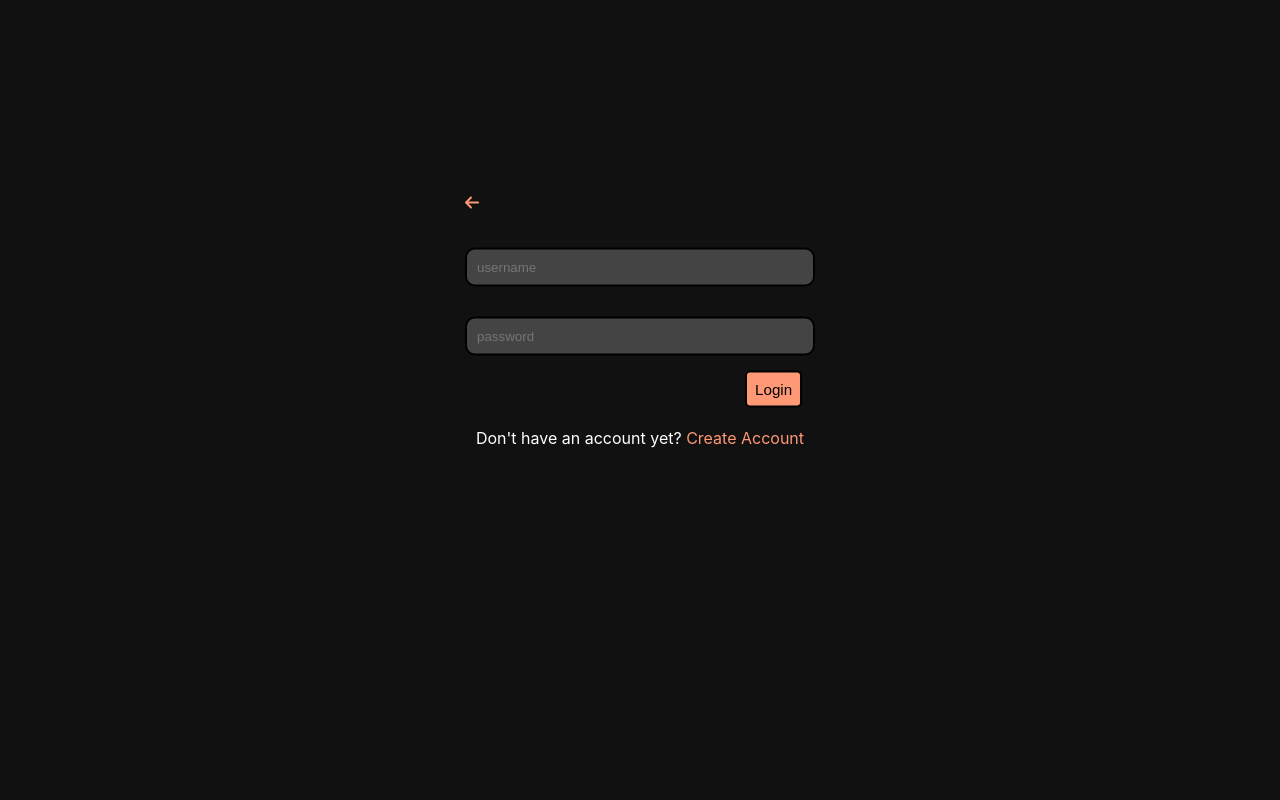
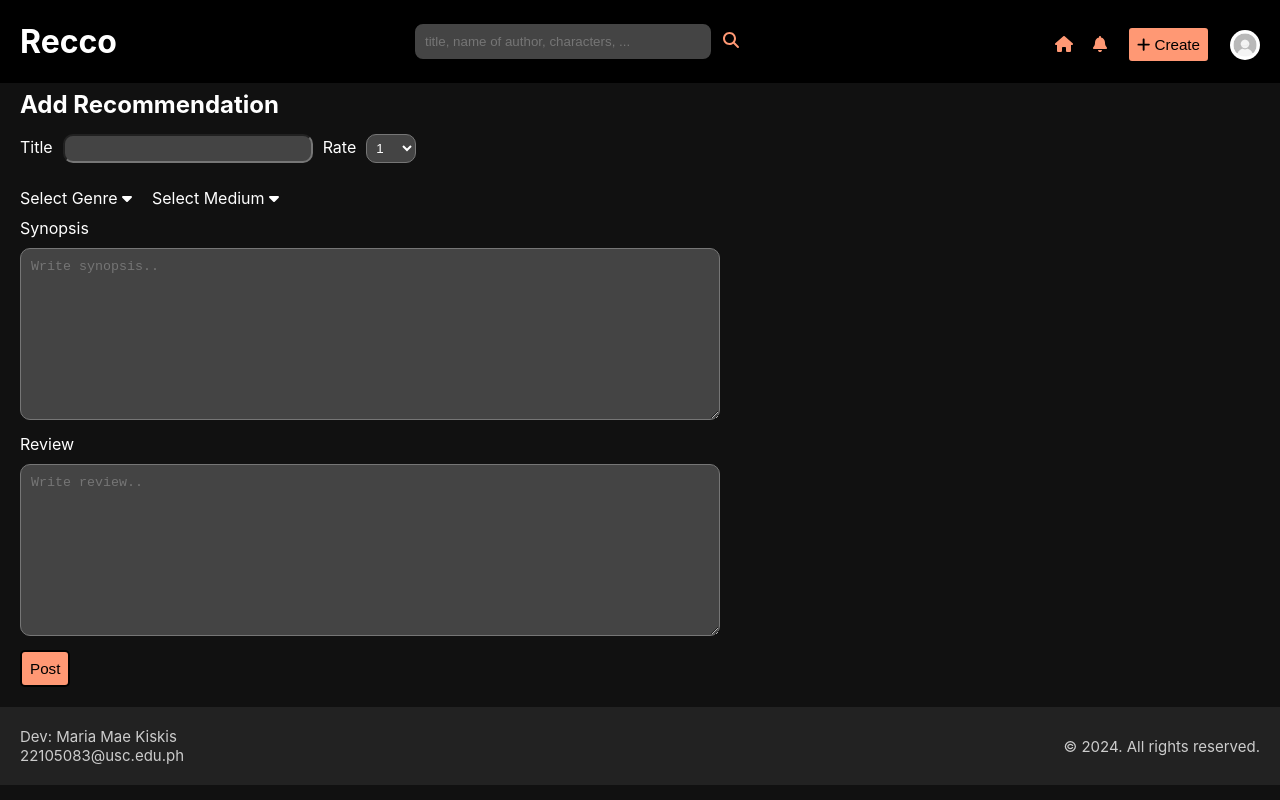
Before and after one commit to makiweeb13/WebDev2-Final-Project, a React (Vite) app: page /create-post in a window 1280 px wide. Before the commit this address led to /login. Built offline with nearby package versions, Linux system fonts and the light colour scheme.

Commit message:
finished initial ui

```diff
--- a/src/App.css
+++ b/src/App.css
@@ -80,7 +80,6 @@ main {
 .posts {
     display: flex;
     flex-direction: column;
-
 }
 
 .post {
@@ -188,6 +187,109 @@ main {
     text-decoration: none;
 }
 
+.dropdown {
+    margin: 10px 20px 10px 0;
+}
+
+.dropdown-content {
+    display: none;
+    position: absolute;
+    background-color: #111;
+    min-width: 200px;
+    box-shadow: 0px 8px 16px rgba(0,0,0,0.2);
+    z-index: 1;
+}
+
+.dropdown-content label {
+    display: block;
+    padding: 8px;
+    cursor: pointer;
+}
+
+.dropdown-content label:hover {
+    border: 1px solid var(--orange-color);
+}
+
+.dropdown:hover .dropdown-content {
+    display: block;
+}
+
+.dropdown-container {
+    display: flex;
+}
+
+.add-post #title {
+    padding: 5px;
+    border-radius: 10px;
+    width: 250px;
+    background-color: #444;
+    color: #fff;
+    margin: 15px 10px;
+}
+
+.add-post #rate {
+    padding: 5px;
+    border-radius: 10px;
+    width: 50px;
+    background-color: #444;
+    color: #fff;
+    margin: 15px 10px;
+}
+
+.add-post #synopsis,
+.add-post #review {
+    padding: 10px;
+    border-radius: 10px;
+    max-width: 700px;
+    width: 100%;
+    background-color: #444;
+    color: #fff;
+    margin: 10px 0;
+}
+
+input,
+textarea,
+select {
+    outline: none;
+    transition: border-color 0.3s ease;
+}
+
+input:focus,
+textarea:focus,
+select:focus {
+    border-color: var(--orange-color);
+}
+
+input[type="number"]::-webkit-outer-spin-button,
+input[type="number"]::-webkit-inner-spin-button {
+    -webkit-appearance: none;
+    margin: 0;
+}
+
+input[type="number"] {
+    -moz-appearance: textfield;
+}
+
+.profile {
+    text-align: center;
+    background-color: #333;
+    border-radius: 10px;
+    margin: 20px;
+}
+
+.profile img {
+    border-radius: 50%;
+    margin: 50px 0 15px 0;
+}
+
+.profile .bio {
+    padding: 20px;
+}
+
+.edit {
+    float: right;
+    padding: 20px 0;
+}
 footer {
     background-color: #222;
     color: #ccc;
--- a/src/App.jsx
+++ b/src/App.jsx
@@ -7,9 +7,11 @@ import MainContent from './components/user/MainContent';
 import Profile from './components/user/Profile';
 import CreatePost from './components/user/CreatePost';
 import PageNotFound from './components/PageNotFound';
+import useStore from './store/store';
 import './App.css'
 
 function App() {
+  const { users } = useStore();
 
   return (
     <Router>
--- a/src/components/Login.jsx
+++ b/src/components/Login.jsx
@@ -14,7 +14,6 @@ function Login() {
                 <p>Don't have an account yet? <Link to="/signup" className="link">Create Account</Link></p>
             </form>
         </div>
-
     )
 }
 
--- a/src/components/user/CreatePost.jsx
+++ b/src/components/user/CreatePost.jsx
@@ -1,9 +1,64 @@
 import React from 'react';
+import { FontAwesomeIcon } from '@fortawesome/react-fontawesome';
+import { faCaretDown } from "@fortawesome/free-solid-svg-icons";
 
 function CreatePost() {
     return (
         <main>
-            <h1>[Create Post]</h1>
+            <h2>Add Recommendation</h2>
+            <form action="add-post" className="add-post">
+                <label htmlFor="title">Title</label>
+                <input type="text" name="title" id="title" />
+                <label htmlFor="rate">Rate</label>
+                <select id="rate" name="rate">
+                    <option value="1">1</option>
+                    <option value="2">2</option>
+                    <option value="3">3</option>
+                    <option value="4">4</option>
+                    <option value="5">5</option>
+                    <option value="6">6</option>
+                    <option value="7">7</option>
+                    <option value="8">8</option>
+                    <option value="9">9</option>
+                    <option value="10">10</option>
+                </select>
+                <div className="dropdown-container">
+                    <div className="dropdown">
+                        <label htmlFor="genre">Select Genre <FontAwesomeIcon icon={faCaretDown} /></label>
+                        <div className="dropdown-content">
+                            <label><input type="checkbox" name="genres" value="Action" /> Action</label>
+                            <label><input type="checkbox" name="genres" value="Adventure" /> Adventure</label>
+                            <label><input type="checkbox" name="genres" value="Comedy" /> Comedy</label>
+                            <label><input type="checkbox" name="genres" value="Drama" /> Drama</label>
+                            <label><input type="checkbox" name="genres" value="Fantasy" /> Fantasy</label>
+                            <label><input type="checkbox" name="genres" value="Horror" /> Horror</label>
+                            <label><input type="checkbox" name="genres" value="Mystery" /> Mystery</label>
+                            <label><input type="checkbox" name="genres" value="Romance" /> Romance</label>
+                            <label><input type="checkbox" name="genres" value="Sci-Fi" /> Sci-Fi</label>
+                            <label><input type="checkbox" name="genres" value="Thriller" /> Thriller</label>
+                        </div>
+                    </div>
+                    <div className="dropdown">
+                        <label htmlFor="medium">Select Medium <FontAwesomeIcon icon={faCaretDown} /></label>
+                        <div className="dropdown-content">
+                            <label><input type="checkbox" name="mediums" value="Movie" /> Movie</label>
+                            <label><input type="checkbox" name="mediums" value="Anime" /> Anime</label>
+                            <label><input type="checkbox" name="mediums" value="Manga" /> Manga</label>
+                            <label><input type="checkbox" name="mediums" value="Novel" /> Novel</label>
+                            <label><input type="checkbox" name="mediums" value="Comic" /> Comic</label>
+                            <label><input type="checkbox" name="mediums" value="TV Show" /> TV Show</label>
+                            <label><input type="checkbox" name="mediums" value="Video Game" /> Video Game</label>
+                            <label><input type="checkbox" name="mediums" value="Webtoon" /> Webtoon</label>
+                            <label><input type="checkbox" name="mediums" value="Light Novel" /> Light Novel</label>
+                        </div>
+                    </div>
+                </div>
+                <label htmlFor="synopsis">Synopsis</label><br />
+                <textarea name="synopsis" id="synopsis" cols="30" rows="10" placeholder='Write synopsis..' ></textarea><br />
+                <label htmlFor="review">Review</label><br />
+                <textarea name="review" id="review" cols="30" rows="10" placeholder='Write review..'></textarea><br />
+                <button type="submit">Post</button>
+            </form>
         </main>
     )
 }
--- a/src/components/user/MainContent.jsx
+++ b/src/components/user/MainContent.jsx
@@ -1,15 +1,12 @@
 import React from 'react';
-import useStore from '../../store/store';
 import Posts from './Posts';
 
 function MainContent() {
 
-    const { posts } = useStore();
-
     return (
         <main>
             <h2>Home</h2>
-            <Posts posts={posts} />
+            <Posts />
         </main>
     )
 }
--- a/src/components/user/Posts.jsx
+++ b/src/components/user/Posts.jsx
@@ -1,12 +1,19 @@
 import React from 'react';
 import Post from './Post';
+import useStore from '../../store/store';
 
-function Posts(props) {
+function Posts({ userId }) {
+
+    const { posts } = useStore();
 
     const renderPosts = () => {
-        return props.posts.map(post =>
-            <Post key={post.id} post={post} />
-        )
+        if (userId == undefined) {
+            return posts.map(post => <Post key={post.id} post={post} />)
+        } else {
+            return posts
+                .filter(post => post.user_id == userId)
+                .map(post => <Post key={post.id} post={post} />)
+        }
     }
 
     return <div className="posts">{renderPosts()}</div>
--- a/src/components/user/Profile.jsx
+++ b/src/components/user/Profile.jsx
@@ -1,11 +1,27 @@
 import React from 'react';
+import { useState, useEffect } from 'react';
+import useStore from '../../store/store';
+import Posts from './Posts';
+import { FontAwesomeIcon } from '@fortawesome/react-fontawesome';
+import { faPen } from "@fortawesome/free-solid-svg-icons";
 
 function Profile() {
+
+    const { users, getUser } = useStore();
+
     return (
         <main>
             <div className="profile">
-                <img src="src/assets/profile-icon.png" alt="profile picture" srcset="" />
+                <img src="src/assets/profile-icon.png" alt="profile picture" />
+                <FontAwesomeIcon icon={faPen} className="menu-icon edit"/>
+                <div className="profile-details">
+                    <h1 className="username">{users[0].username}</h1>
+                    <h4 className="email">{users[0].email}</h4>
+                    <p className="bio">{users[0].bio}</p>
+                </div>
             </div>
+            <h2>Posts</h2>
+            <Posts userId={1}/>
         </main>
     )
 }
--- a/src/components/user/UserHeader.jsx
+++ b/src/components/user/UserHeader.jsx
@@ -9,7 +9,7 @@ function UserHeader() {
             <h1>Recco</h1>
             <div className="search-bar">
                 <input type="search" name="search" id="search" placeholder="title, name of author, characters, ..."/>
-                <FontAwesomeIcon icon={faMagnifyingGlass} />
+                <FontAwesomeIcon icon={faMagnifyingGlass} className="menu-icon" />
             </div>
             <div className="user-options">
                 <Link to="/">
--- a/src/store/store.js
+++ b/src/store/store.js
@@ -13,6 +13,12 @@ const useStore = create((set, get) => ({
         posts: data.posts,
         comments: data.comments,
     })),
+
+    // Get user
+    getUser: (userId) => {
+        const { users } = get();
+        return users.filter((user) => user.id === userId);
+    },
 
     // Getting username
     getUsername: (userId) => {
--- a/src/util/ProtectedRoutes.jsx
+++ b/src/util/ProtectedRoutes.jsx
@@ -2,7 +2,7 @@ import { Outlet, Navigate } from 'react-router-dom'
 
 export const useAuth = () => {
     // Returns `true` if authenticated, `false` otherwise
-    const isAuthenticated = false;
+    const isAuthenticated = true;
     return isAuthenticated;
   };
 
```
